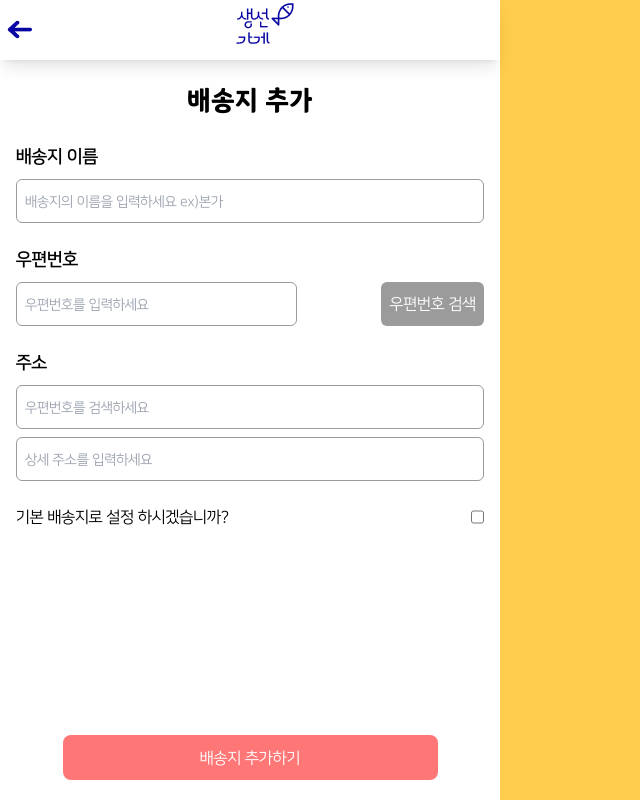
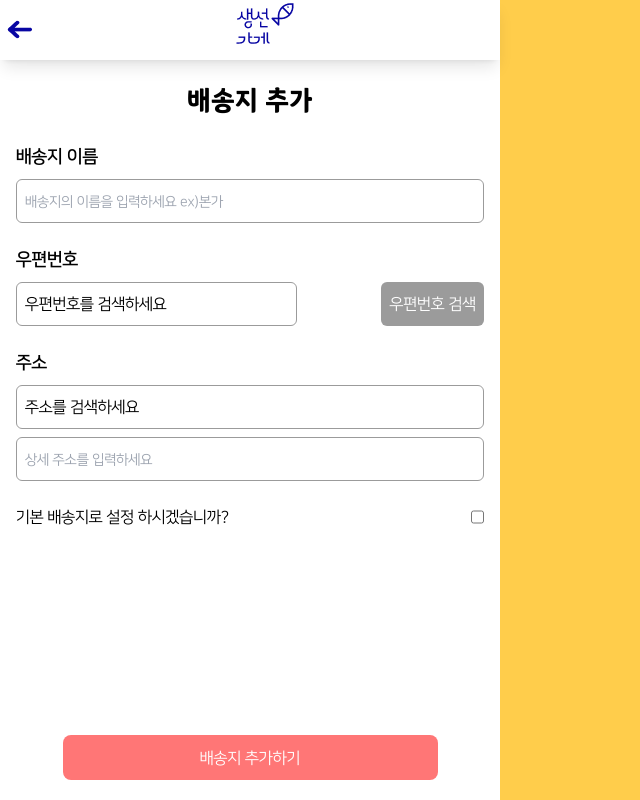
Before and after one commit to sun-mart-egg/funding-gift, a React (Vite) app in the folder FE/: page /new-address in a window 1280 px wide. Shown: the whole page, without its empty margins (0-640 px from the left). Built offline with nearby package versions, Linux system fonts and the light colour scheme.

Commit message:
[FE][feat] 주소 정보 입력받기 완료

```diff
--- a/FE/src/components/Funding/pages/NewAddressPage.jsx
+++ b/FE/src/components/Funding/pages/NewAddressPage.jsx
@@ -1,6 +1,34 @@
 import React from "react";
+import { useEffect, useState } from "react";
+import DaumPostcodeEmbed from "react-daum-postcode";
 
 function NewAddressPage() {
+  // 상세주소 검색창 on/off 상태변수
+  const [isOpen, setIsOpen] = useState(false);
+  const [zipCode, setZipcode] = useState("");
+  const [defaultAddress, setDefaultAddress] = useState("");
+  const [detailAddress, setDetailAddress] = useState("");
+  const [addressName, setAddressName] = useState("");
+  const [isDefault, setIsDefault] = useState(false);
+
+  const handleAddress = (data) => {
+    setZipcode(data.zonecode);
+    setDefaultAddress(data.address);
+    setIsOpen(false);
+  };
+
+  const handleAddressNameChange = (event) => {
+    setAddressName(event.target.value);
+  };
+
+  const handleDetailAddress = (event) => {
+    setDetailAddress(event.target.value);
+  };
+
+  const handleIsDefault = (event) => {
+    setIsDefault((prevIsDefault) => !prevIsDefault);
+    console.log(isDefault);
+  };
   return (
     <div className="sub-layer font-cusFont3">
       <div className="title flex w-full items-center justify-center ">
@@ -10,20 +38,24 @@ function NewAddressPage() {
         <div className="addressName mb-6">
           <p className="mb-2 font-cusFont2 text-[18px]">배송지 이름</p>
           <input
+            id="addressName"
             type="text"
             placeholder="배송지의 이름을 입력하세요 ex)본가"
+            value={addressName}
+            onChange={handleAddressNameChange}
             className="h-[44px] w-full rounded-md border border-[#9B9B9B] px-2 placeholder:text-[14px] focus:border-cusColor3 focus:outline-none"
           />
         </div>
         <div className="zipCode pb-6">
           <p className="mb-2 font-cusFont2 text-[18px]">우편번호</p>
           <div className="flex justify-between">
-            <input
-              type="text"
-              placeholder="우편번호를 입력하세요"
-              className="h-[44px] w-[60%] rounded-md border border-[#9B9B9B] px-2 placeholder:text-[14px] focus:border-cusColor3 focus:outline-none"
-            />
-            <button className="rounded-md bg-[#9B9B9B] p-2 text-white">
+            <div className="flex h-[44px] w-[60%] items-center rounded-md border border-[#9B9B9B] px-2">
+              <p>{zipCode ? zipCode : "우편번호를 검색하세요"}</p>
+            </div>
+            <button
+              className="rounded-md bg-[#9B9B9B] p-2 text-white"
+              onClick={() => setIsOpen(true)}
+            >
               우편번호 검색{" "}
             </button>
           </div>
@@ -31,25 +63,36 @@ function NewAddressPage() {
         <div className="address pb-6">
           <p className="mb-2 font-cusFont2 text-[18px]">주소</p>
           <div className="defaultAddress pb-2">
-            <input
-              type="text"
-              placeholder="우편번호를 검색하세요"
-              className="h-[44px] w-full rounded-md border border-[#9B9B9B] px-2 placeholder:text-[14px] focus:border-cusColor3 focus:outline-none"
-            />
+            <div className="flex h-[44px] w-full items-center rounded-md border border-[#9B9B9B] px-2">
+              <p>{defaultAddress ? defaultAddress : "주소를 검색하세요"}</p>
+            </div>
           </div>
           <div className="detailAddress">
             <input
               type="text"
               placeholder="상세 주소를 입력하세요"
+              value={detailAddress}
+              onChange={handleDetailAddress}
               className="h-[44px] w-full rounded-md border border-[#9B9B9B] px-2 placeholder:text-[14px] focus:border-cusColor3 focus:outline-none"
             />
           </div>
         </div>
         <div className="isPrimaryAddress flex justify-between">
           <p>기본 배송지로 설정 하시겠습니까?</p>
-          <input type="checkbox" />
+          <input type="checkbox" value={isDefault} onChange={handleIsDefault} />
         </div>
       </div>
+      {isOpen && (
+        <div className="absolute top-20 z-50 flex h-[85%] w-full max-w-[400px] flex-col items-center justify-center gap-4 border-2 bg-white">
+          <DaumPostcodeEmbed onComplete={handleAddress} autoClose />
+          <button
+            className="common-btn h-[45px] w-[75%]"
+            onClick={() => setIsOpen(false)}
+          >
+            닫기
+          </button>
+        </div>
+      )}
       <div className="absolute bottom-0 flex w-full items-center justify-center space-x-4 pb-5">
         <button className="common-btn h-[45px] w-[75%]">배송지 추가하기</button>
       </div>
--- a/FE/src/components/Login/LoginCallback.jsx
+++ b/FE/src/components/Login/LoginCallback.jsx
@@ -1,54 +1,50 @@
-import { useEffect } from "react"
-import { useNavigate, useSearchParams } from "react-router-dom"
-import { useCookies } from "react-cookie"
+import { useEffect } from "react";
+import { useNavigate, useSearchParams } from "react-router-dom";
 
 function LoginCallback() {
-    const [searchParams] = useSearchParams()
-    const navigate = useNavigate()
-    const [cookies, setCookie] = useCookies(["access-token", "consumer-id"])
+  const [searchParams] = useSearchParams();
+  const navigate = useNavigate();
+  const [cookies, setCookie] = useCookies(["access-token", "consumer-id"]);
 
   useEffect(() => {
     async function getTokens() {
       // access-token, consumer-id, next-page 값을 찾아서 가져옴
       // next-page에는 값이 'main'과 'sign-up' 이 있다.
-            const accessToken = await searchParams.get("access-token")
-            const consumerId = await searchParams.get("consumer-id")
-            const nextPage = await searchParams.get("next-page")
+      const accessToken = await searchParams.get("access-token");
+      const consumerId = await searchParams.get("consumer-id");
+      const nextPage = await searchParams.get("next-page");
 
       // 토큰값이 null 이 아닌 경우
       // localStroage에 access-token, consumer-id를 설정
       if (accessToken !== null) {
-                localStorage.setItem("access-token", accessToken)
-                localStorage.setItem("consumer-id", consumerId)
-                setCookie("access-token", accessToken)
-                setCookie("consumer-id", consumerId)
-                console.log("토큰 : ", accessToken)
-                console.log("멤버 ID : ", consumerId)
+        localStorage.setItem("access-token", accessToken);
+        localStorage.setItem("consumer-id", consumerId);
+        setCookie("access-token", accessToken);
+        setCookie("consumer-id", consumerId);
+        console.log("토큰 : ", accessToken);
+        console.log("멤버 ID : ", consumerId);
       }
 
       // localStroage에서 access-token을 받아왔다면
       if (cookies["access-token"]) {
-
         // nextPage의 값이 main이다 === 기존 회원
         // 메인 페이지로 돌려보낸다.
         if (nextPage === "main") {
-                    window.alert("이미 당신은 생선가게 회원😊")
-                    return navigate("/")
+          window.alert("이미 당신은 생선가게 회원😊");
+          return navigate("/");
         }
 
         // 그게 아니다 === 신규회원
         else {
-                    return navigate("/input-profile")
+          return navigate("/input-profile");
+        }
+      } else {
+        navigate("/");
       }
     }
-
-            else {
-                navigate("/")
-            }
-        }
-        getTokens()
-    })
-    return
+    getTokens();
+  });
+  return;
 }
 
-export default LoginCallback
+export default LoginCallback;
```
Lines whose indentation alone changed are shown as unchanged.
